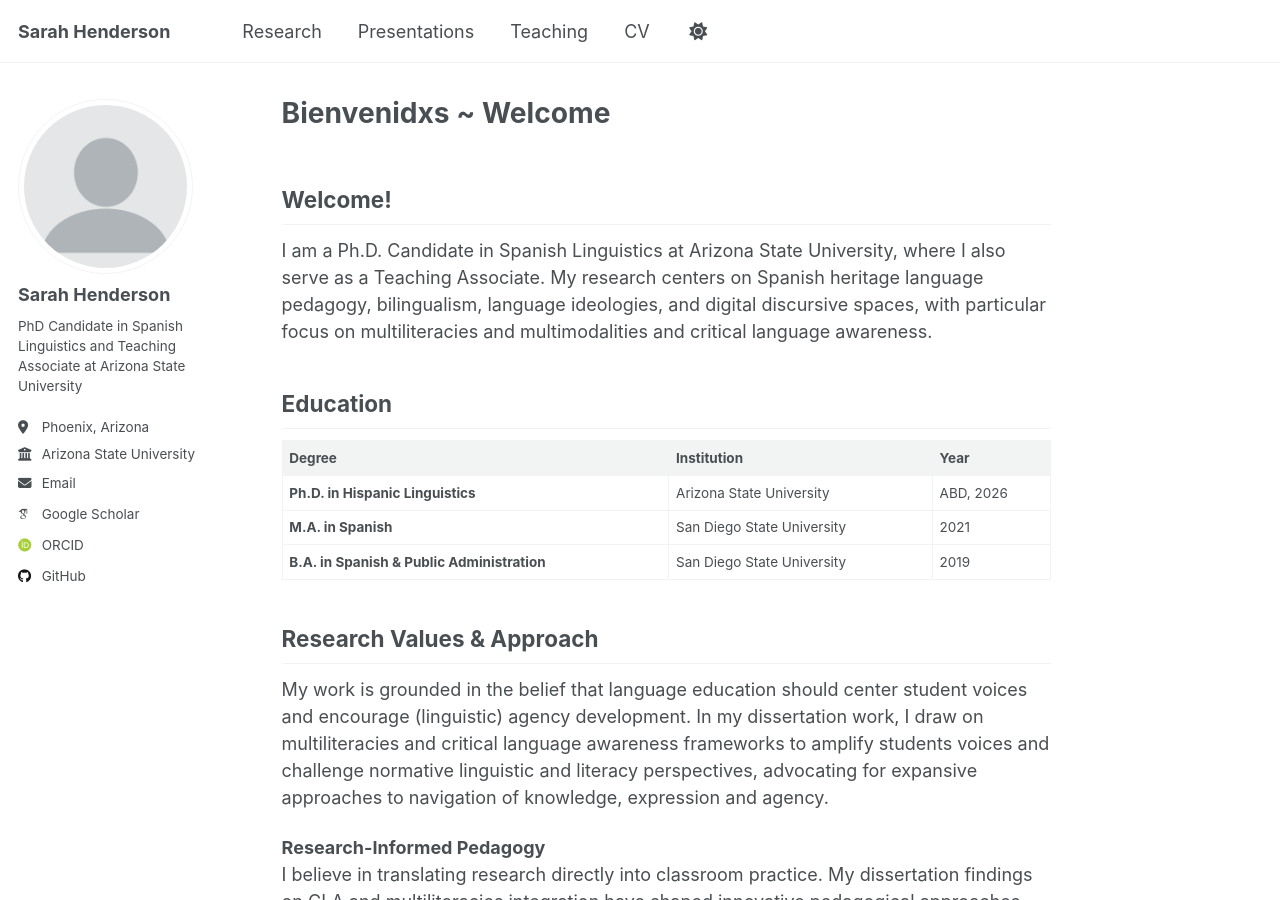
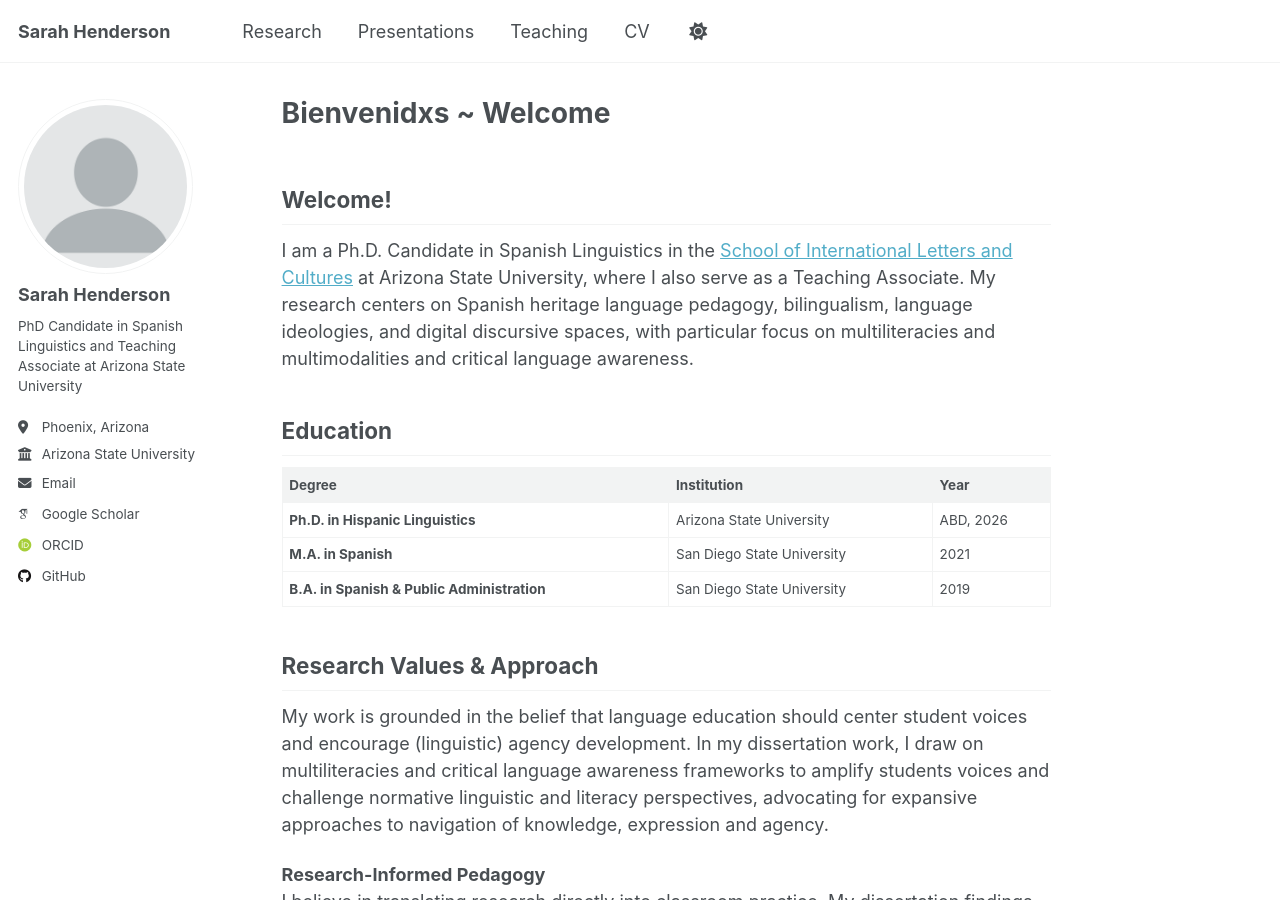
Before and after one commit to sarah-e-henderson/sarah-e-henderson.github.io, a Jekyll site: the page built from _pages/about.md, in a window 1280 px wide and 900 px high. Built offline with Jekyll 4.4.1, drawn with Linux system fonts in a browser that asks for light colours; some web fonts are replaced; a script that is not in the unit is left out.

Commit message:
Update about.md

```diff
--- a/_pages/about.md
+++ b/_pages/about.md
@@ -9,7 +9,7 @@ redirect_from:
 
 ## Welcome!
 
-I am a Ph.D. Candidate in Spanish Linguistics at Arizona State University, where I also serve as a Teaching Associate. My research centers on Spanish heritage language pedagogy, bilingualism, language ideologies, and digital discursive spaces, with particular focus on multiliteracies and multimodalities and critical language awareness.
+I am a Ph.D. Candidate in Spanish Linguistics in the [School of International Letters and Cultures]([url](https://silc.asu.edu/spanish)) at Arizona State University, where I also serve as a Teaching Associate. My research centers on Spanish heritage language pedagogy, bilingualism, language ideologies, and digital discursive spaces, with particular focus on multiliteracies and multimodalities and critical language awareness.
 
 ## Education
 
```
